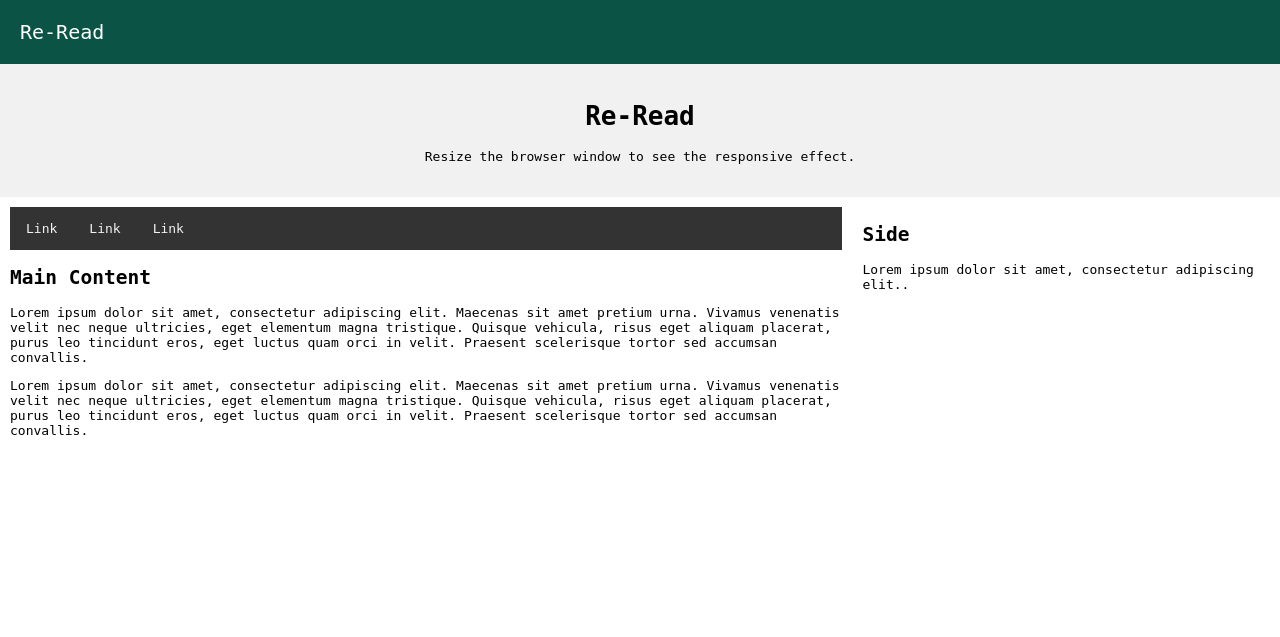
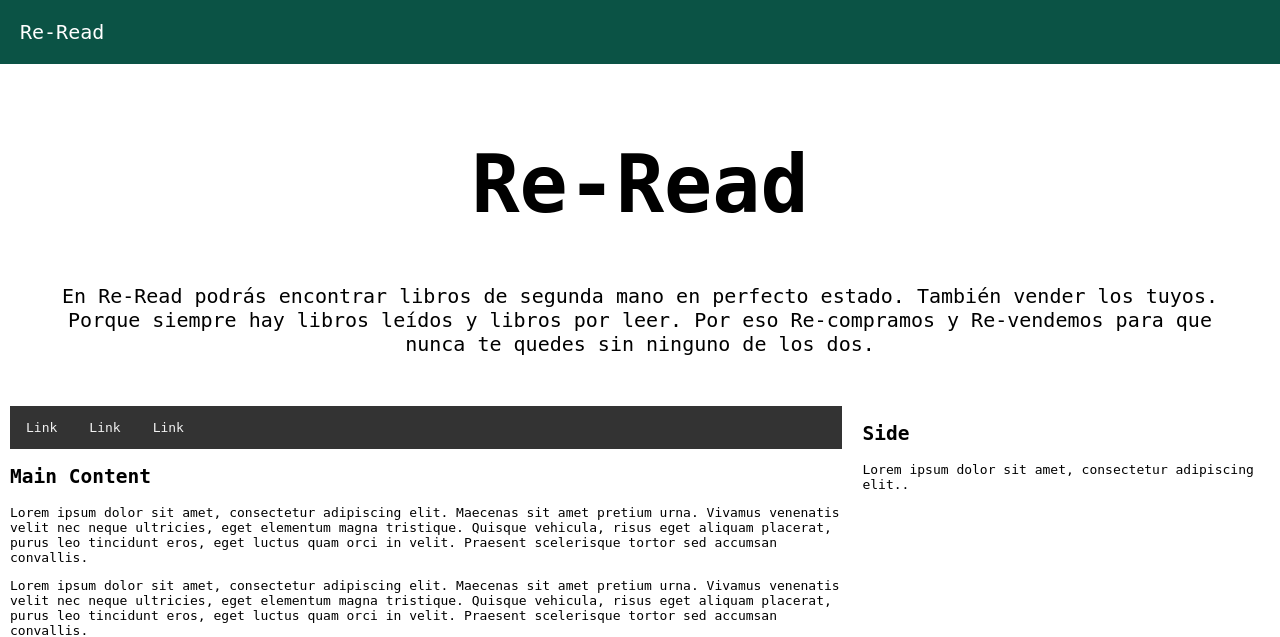
Before and after one commit to carlosmirabal/Re-read-PHP, a PHP site: page / in a window 1280 px wide. Shown: the top 637 px of the page. Run offline with PHP 8.4, Linux system fonts and the light colour scheme.

Commit message:
Actualizar

```diff
--- a/css/style.css
+++ b/css/style.css
@@ -18,11 +18,19 @@
 
   /* Style the header */
   .header {
-    background-color: #f1f1f1;
+    background-color: white;
     padding: 20px;
     text-align: center;
   }
 
+  .header h1 {
+    font-size: 80px;
+  }
+
+  .header p {
+    font-size: 20px;
+    padding: 0 30px;
+  }
   /* Style the top navigation bar */
   .topnav {
     overflow: hidden;
--- a/index.html
+++ b/index.html
@@ -12,7 +12,7 @@
 <div class="logo">Re-Read</div>
 <div class="header">
   <h1>Re-Read</h1>
-  <p>Resize the browser window to see the responsive effect.</p>
+  <p>En Re-Read podrás encontrar libros de segunda mano en perfecto estado. También vender los tuyos. Porque siempre hay libros leídos y libros por leer. Por eso Re-compramos y Re-vendemos para que nunca te quedes sin ninguno de los dos.</p>
 </div>
 
 
```
